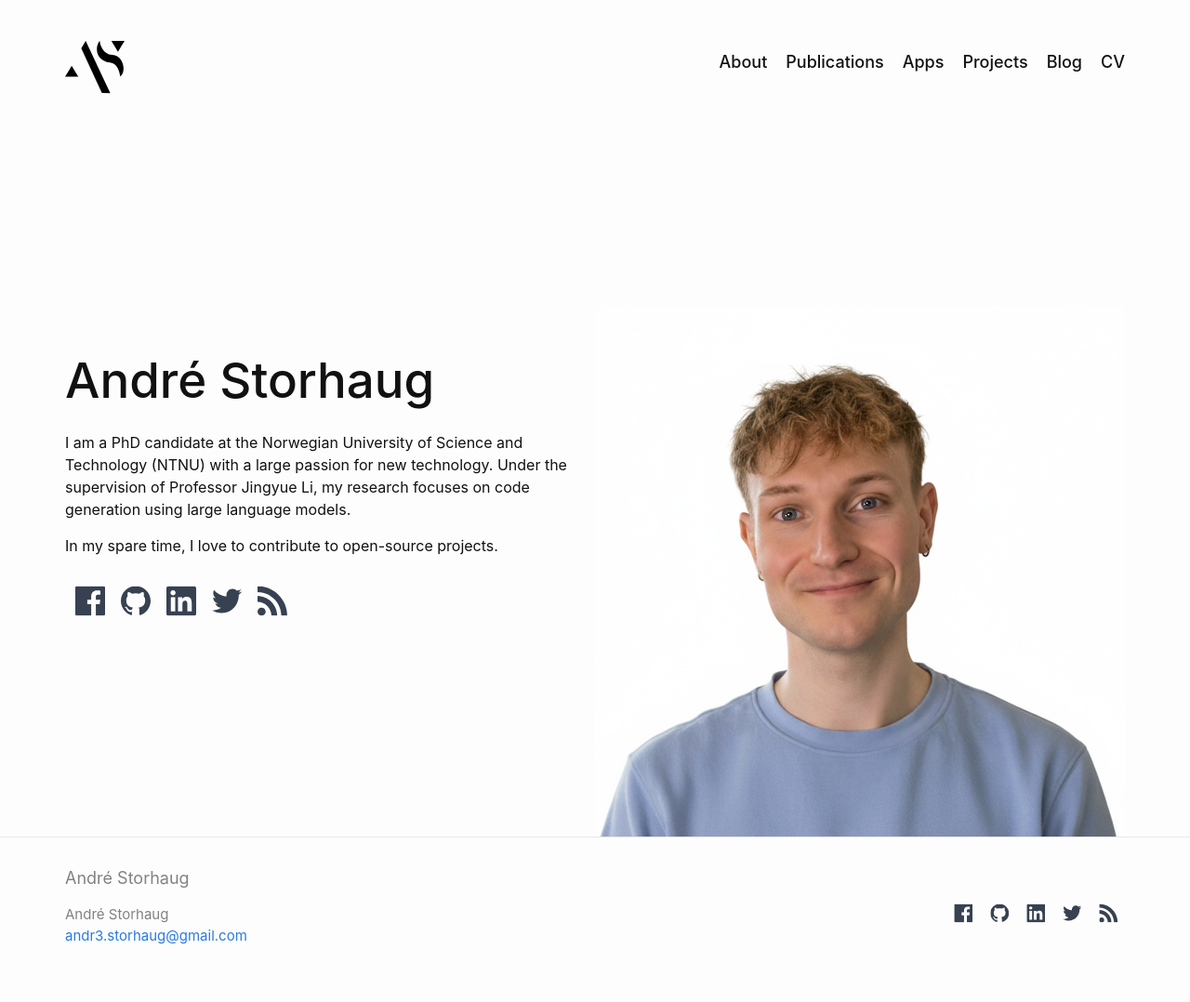
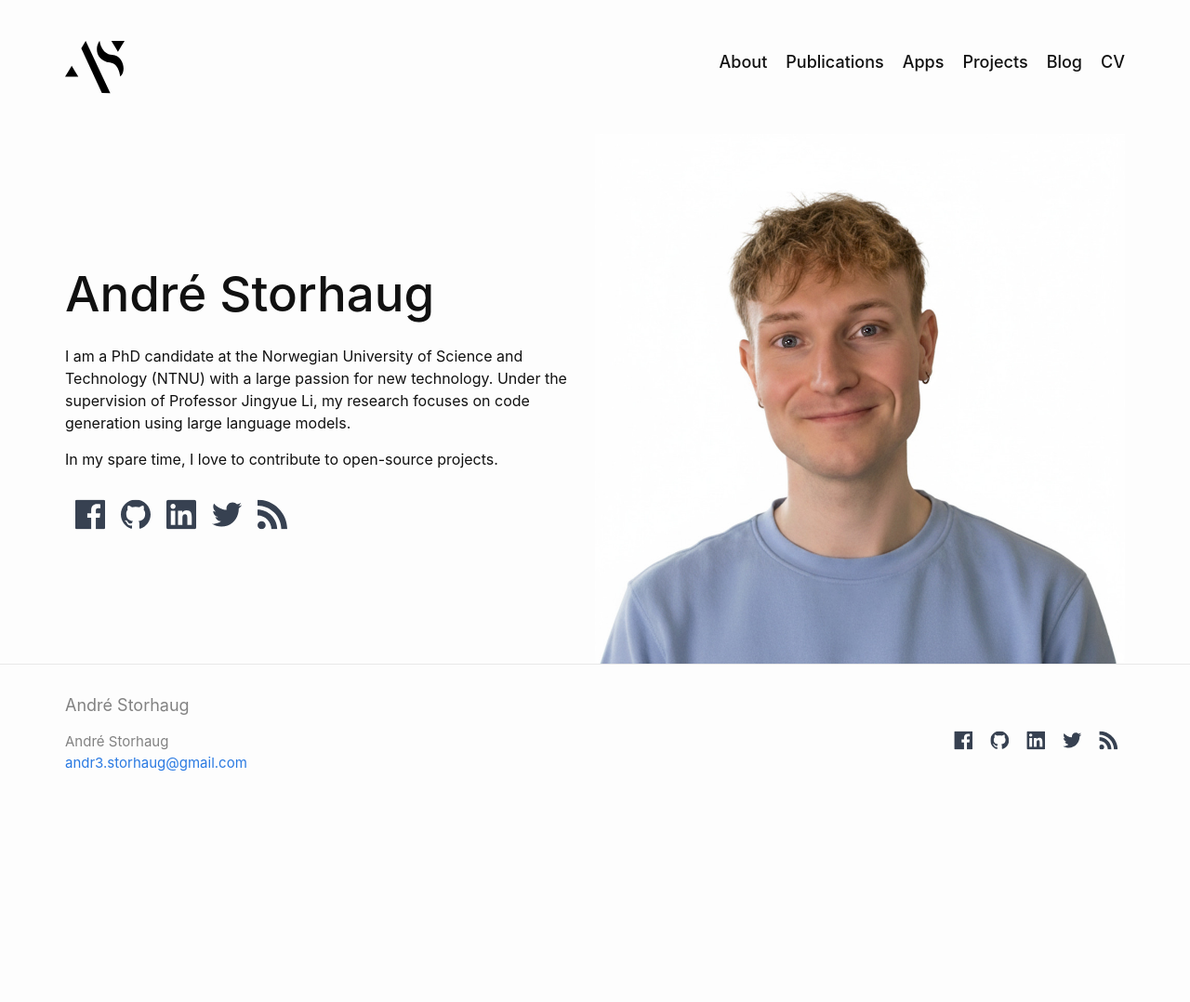
Before and after one commit to andstor/andstor.github.io, a Jekyll site: the page built from index.md, in a window 1280 px wide. Shown: the whole page at 93% size. Built offline with Jekyll 4.4.1, drawn with Linux system fonts in a browser that asks for light colours; nearby versions of some CDN libraries; after the commit the page ends 900 px from its top, so only the background shows below that.

Commit message:
Make homepage shorter

```diff
--- a/_layouts/home.html
+++ b/_layouts/home.html
@@ -8,7 +8,6 @@ layout: default
 <h1 class="page-heading">{{ page.title }}</h1>
 {%- endif -%}
 <div class="home">
-
 
     <div class="hero-body">
       <div class="flex-item">
@@ -22,7 +21,8 @@ layout: default
 
     <div class="hero-body profile">
       <div class="text-center flex-item">
-            <img src="/assets/images/profile_pic_gemini.jpeg" alt="" height="auto" width="100%" class="profile-pic">
+        <img src="/assets/images/profile_pic_gemini.jpeg" alt="" height="auto" width="100%" class="profile-pic">
       </div>
+
     </div>
-</div>
+  </div>
--- a/assets/css/style.scss
+++ b/assets/css/style.scss
@@ -91,12 +91,18 @@ body.default {
   }
 }
 
+
+.page-content:has(.home) {
+    padding: 0;
+    flex: 0 0 auto;
+}
+
 .home {
   display: grid;
   grid-template-columns: repeat(1,minmax(0,1fr));
 
   @media screen and (min-width: $on-large) {
-    min-height: calc(100vh - 144px);
+      //min-height: calc(100vh - 144px);
   }
 
   .social-media-list {
```
